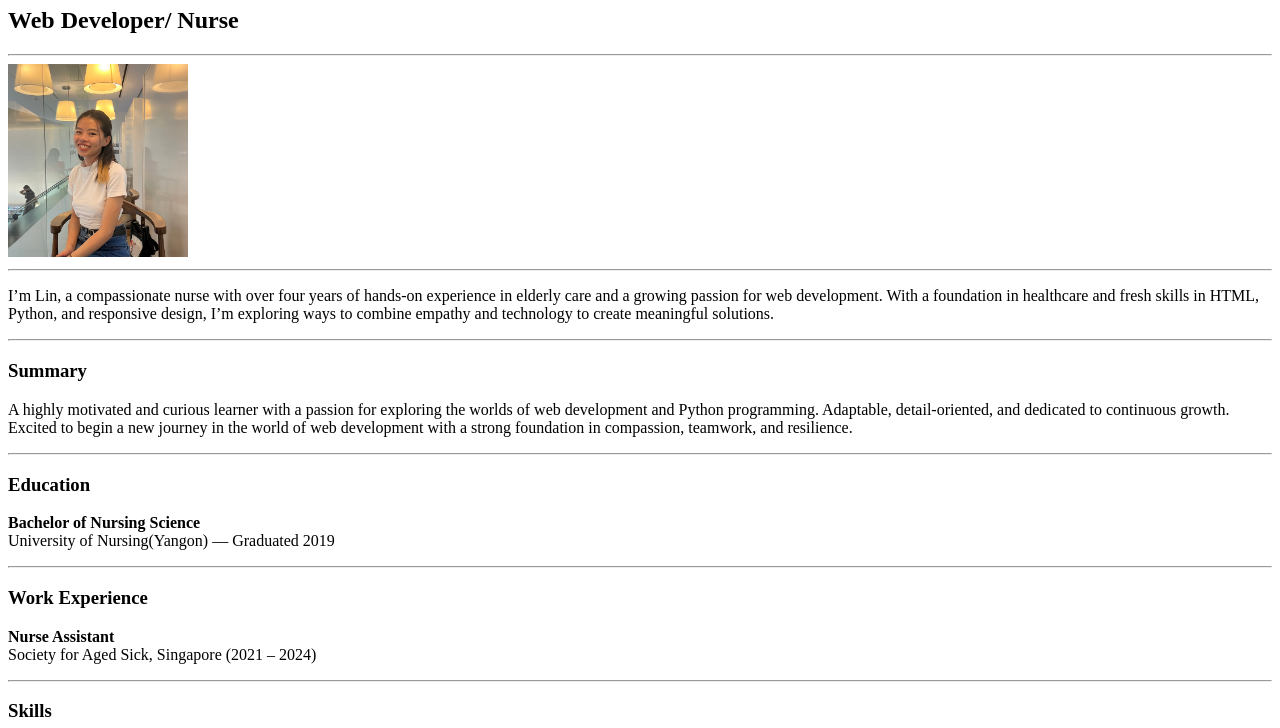
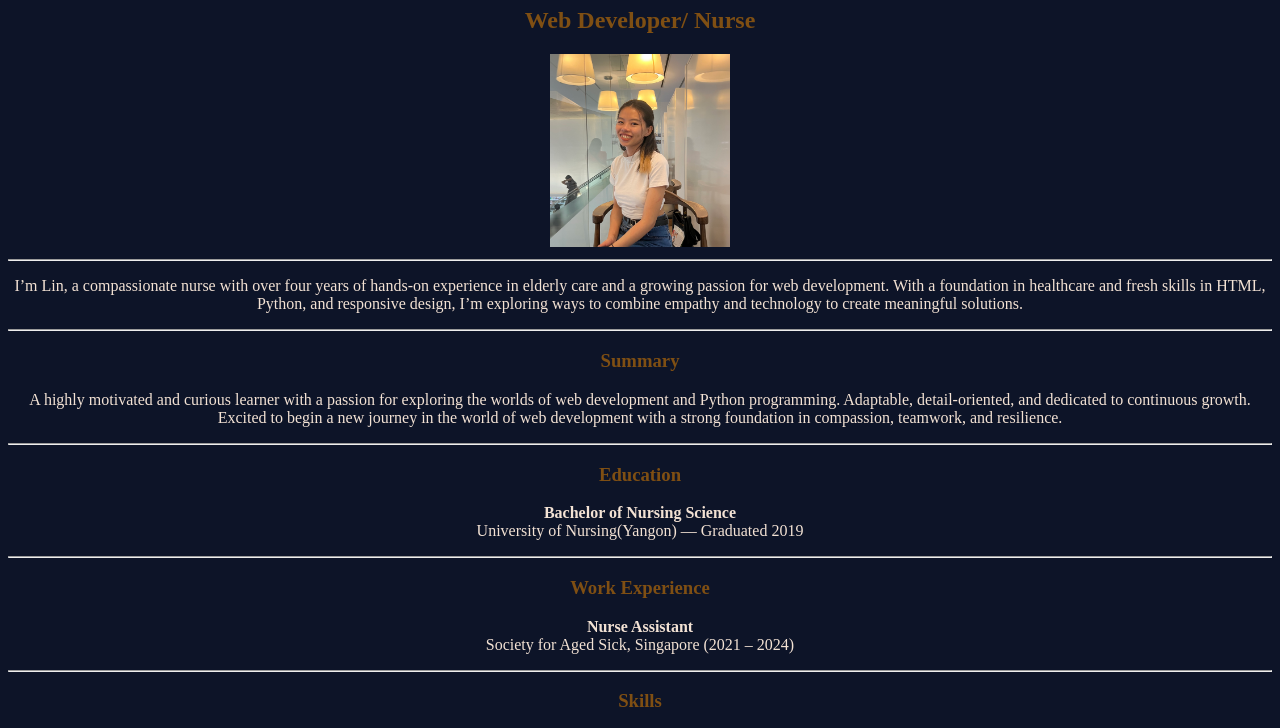
Before and after one commit to Lin-Lae/capstone-resume, a plain HTML site: page index.html in a window 1280 px wide. Shown: the part 73-801 px from the top of the page. Drawn offline with Linux system fonts and the light colour scheme.

Commit message:
Update index.html

```diff
--- a/index.html
+++ b/index.html
@@ -5,12 +5,12 @@
     <meta charset="UTF-8">
     <meta name="viewport" content="width=device-width, initial-scale=1.0">
     <title>My Resume</title>
+    <link rel="stylesheet" href="style.css" />
 </head>
 
 <body>
     <h1>Linlaefru Mog</h1>
     <h2>Web Developer/ Nurse</h2>
-    <hr />
     <img src="./profile3.jpeg" width="180" alt="profile photo" />
     <hr />
     <p>I’m Lin, a compassionate nurse with over four years of hands-on experience in elderly care and a growing passion for web development. With a foundation in healthcare and fresh skills in HTML, Python, and responsive design, I’m exploring ways to combine empathy and technology to create meaningful solutions.</p>
```
